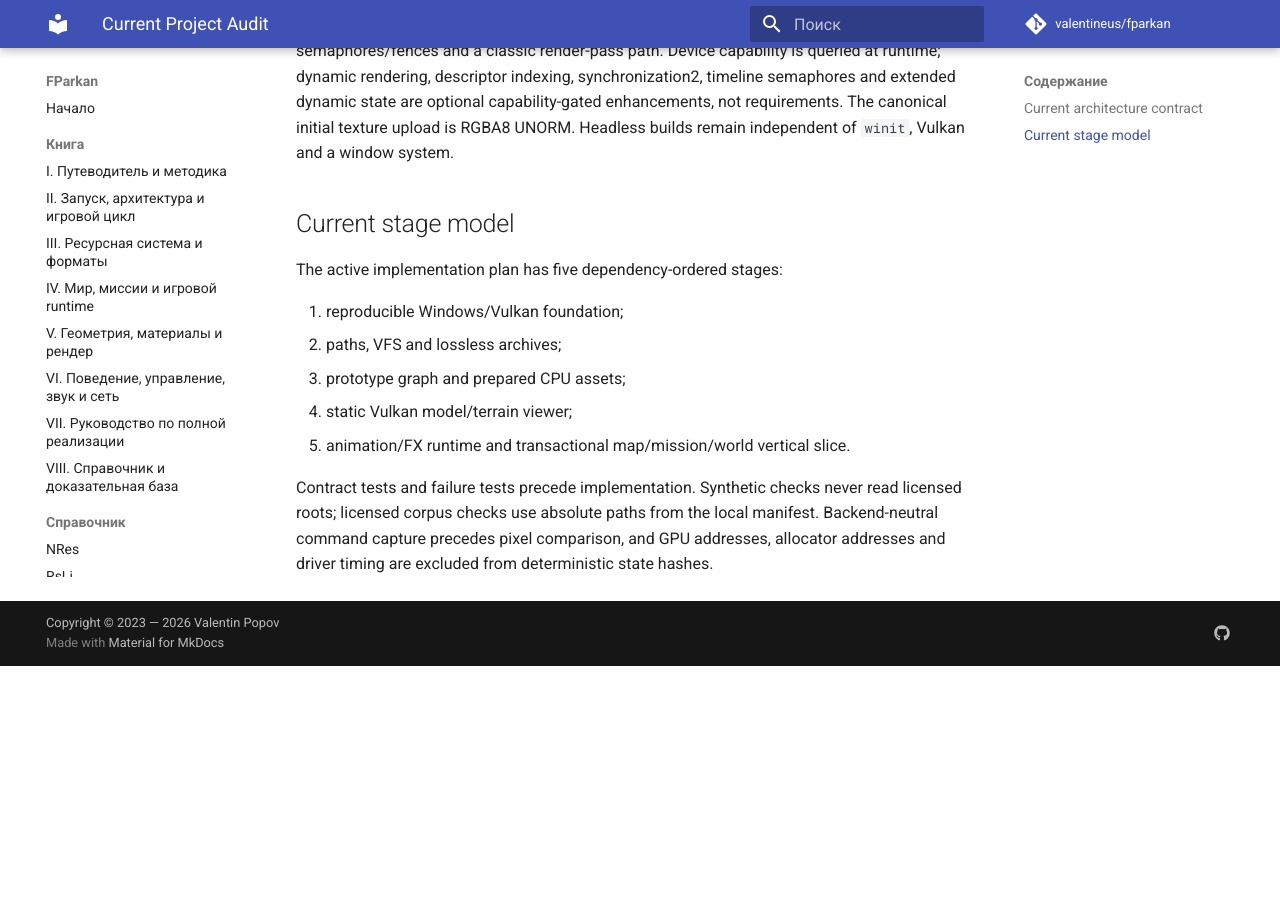
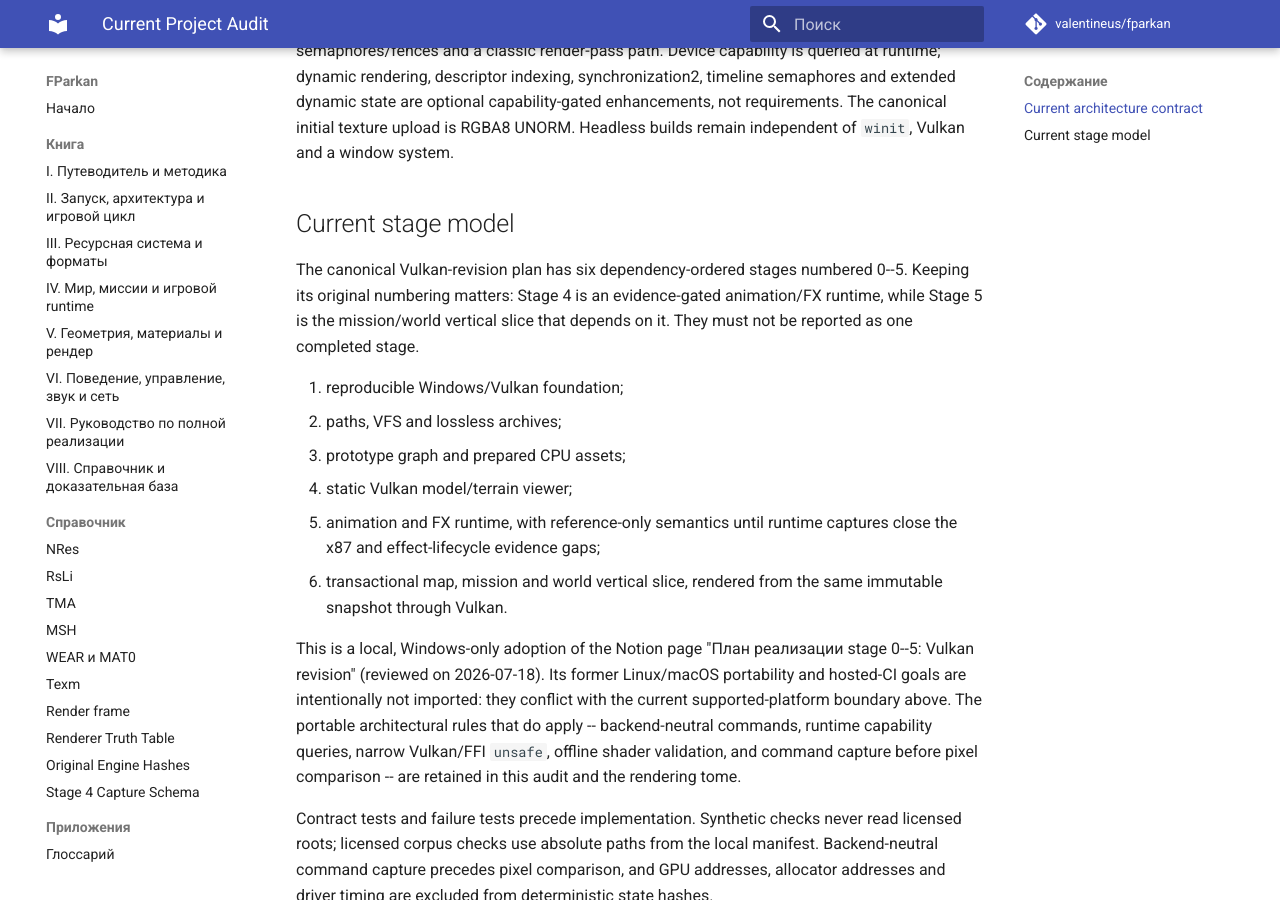
Before and after one commit to valentineus/fparkan, an MkDocs documentation site: the page built from docs/baseline/current-project-audit.md, in a window 1280 px wide and 900 px high, scrolled down 1122 px. Built offline with MkDocs 1.6.1 and Material for MkDocs 9.7.7, drawn with Linux system fonts in a browser that asks for light colours; comment, search, counter and statistics services are not loaded; before the commit the page ends 1788 px from its top, so only the background shows below that.

Commit message:
docs(plan): align Vulkan stage boundaries

```diff
--- a/docs/baseline/current-project-audit.md
+++ b/docs/baseline/current-project-audit.md
@@ -53,13 +53,28 @@
 
 ## Current stage model
 
-The active implementation plan has five dependency-ordered stages:
+The canonical Vulkan-revision plan has six dependency-ordered stages numbered
+0--5.  Keeping its original numbering matters: Stage 4 is an evidence-gated
+animation/FX runtime, while Stage 5 is the mission/world vertical slice that
+depends on it.  They must not be reported as one completed stage.
 
-1. reproducible Windows/Vulkan foundation;
-2. paths, VFS and lossless archives;
-3. prototype graph and prepared CPU assets;
-4. static Vulkan model/terrain viewer;
-5. animation/FX runtime and transactional map/mission/world vertical slice.
+0. reproducible Windows/Vulkan foundation;
+1. paths, VFS and lossless archives;
+2. prototype graph and prepared CPU assets;
+3. static Vulkan model/terrain viewer;
+4. animation and FX runtime, with reference-only semantics until runtime
+   captures close the x87 and effect-lifecycle evidence gaps;
+5. transactional map, mission and world vertical slice, rendered from the
+   same immutable snapshot through Vulkan.
+
+This is a local, Windows-only adoption of the Notion page "План реализации
+stage 0--5: Vulkan revision" (reviewed on 2026-07-18).  Its former
+Linux/macOS portability and hosted-CI goals are intentionally not imported:
+they conflict with the current supported-platform boundary above.  The
+portable architectural rules that do apply -- backend-neutral commands,
+runtime capability queries, narrow Vulkan/FFI `unsafe`, offline shader
+validation, and command capture before pixel comparison -- are retained in
+this audit and the rendering tome.
 
 Contract tests and failure tests precede implementation. Synthetic checks never
 read licensed roots; licensed corpus checks use absolute paths from the local
```
